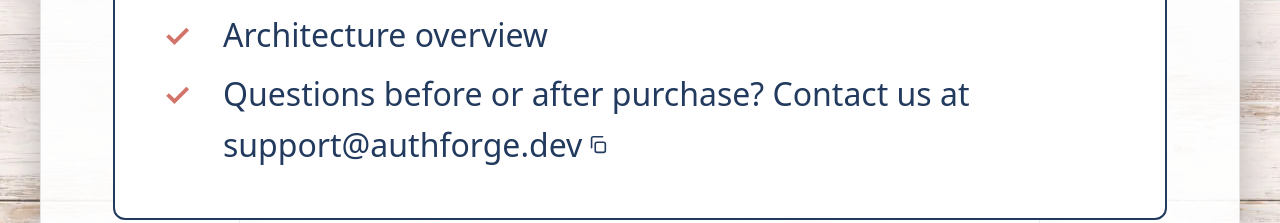
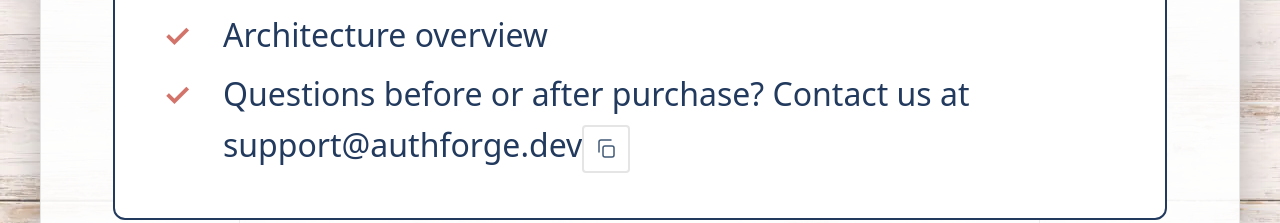
Before and after one commit to Grammeri/nextjs-landing, a Next.js app: page /products/authforge in a window 1280 px wide. Shown: the part 3160-3383 px from the top of the page. Built offline with nearby package versions, Linux system fonts and the light colour scheme.

Commit message:
fix: bring icons to standard

```diff
--- a/src/app/products/authforge/_components/CopySupportEmail.tsx
+++ b/src/app/products/authforge/_components/CopySupportEmail.tsx
@@ -1,8 +1,8 @@
 'use client';
 
-import { useEffect, useRef, useState } from 'react';
-import { CopyIcon } from '@/shared/ui/icons';
-import styles from '../page.module.css';
+import { useEffect, useRef } from 'react';
+import { copyIconDefinition, createIconElement } from '@/shared/ui/icons';
+import '@/app/[locale]/docs/authforge/_components/DocContent.module.css';
 
 const SUPPORT_EMAIL = 'support@authforge.dev';
 
@@ -24,10 +24,14 @@ async function copyToClipboard(value: string) {
 }
 
 export default function CopySupportEmail() {
-  const [copied, setCopied] = useState(false);
   const timeoutRef = useRef<number | null>(null);
+  const buttonRef = useRef<HTMLButtonElement | null>(null);
 
   useEffect(() => {
+    const button = buttonRef.current;
+    if (button && !button.querySelector('.docs-copy-icon')) {
+      button.appendChild(createIconElement(copyIconDefinition, 'docs-copy-icon'));
+    }
     return () => {
       if (timeoutRef.current) {
         window.clearTimeout(timeoutRef.current);
@@ -38,13 +42,17 @@ export default function CopySupportEmail() {
   const handleCopy = async () => {
     try {
       await copyToClipboard(SUPPORT_EMAIL);
-      setCopied(true);
+      if (buttonRef.current) {
+        buttonRef.current.setAttribute('data-copied', 'true');
+      }
       if (timeoutRef.current) {
         window.clearTimeout(timeoutRef.current);
       }
-      timeoutRef.current = window.setTimeout(() => setCopied(false), 1500);
+      timeoutRef.current = window.setTimeout(() => {
+        buttonRef.current?.removeAttribute('data-copied');
+      }, 1500);
     } catch {
-      setCopied(false);
+      buttonRef.current?.removeAttribute('data-copied');
     }
   };
 
@@ -52,17 +60,11 @@ export default function CopySupportEmail() {
     <>
       <button
         type="button"
-        className={styles.supportCopyButton}
+        className="docs-copy-button docs-copy-button--inline"
         onClick={handleCopy}
         aria-label="Copy support email"
-      >
-        <CopyIcon className={styles.supportCopyIcon} />
-      </button>
-      {copied ? (
-        <span className={styles.supportCopied} aria-live="polite">
-          Copied
-        </span>
-      ) : null}
+        ref={buttonRef}
+      ></button>
     </>
   );
 }
--- a/src/app/products/authforge/page.module.css
+++ b/src/app/products/authforge/page.module.css
@@ -135,51 +135,6 @@
   color: inherit;
 }
 
-.supportCopyButton {
-  display: inline-flex;
-  align-items: center;
-  justify-content: center;
-  width: var(--spacing-lg);
-  height: var(--spacing-lg);
-  padding: 0;
-  border: 1px solid transparent;
-  border-radius: var(--radius-sm);
-  background: transparent;
-  color: var(--color-product-text);
-  cursor: pointer;
-  transition:
-    color 0.2s ease,
-    background-color 0.2s ease,
-    border-color 0.2s ease;
-}
-
-.supportCopyButton:hover {
-  color: var(--color-accent);
-  background-color: var(--color-surface-muted);
-  border-color: var(--color-border);
-}
-
-.supportCopyButton:focus-visible {
-  outline: none;
-  box-shadow: var(--focus-ring);
-}
-
-.supportCopyIcon {
-  width: var(--spacing-xl);
-  height: var(--spacing-xl);
-  fill: none;
-  stroke: currentColor;
-  stroke-width: 1.75;
-  stroke-linecap: round;
-  stroke-linejoin: round;
-}
-
-.supportCopied {
-  color: var(--color-product-text-muted);
-  font-size: var(--font-size-sm);
-  line-height: var(--line-height-base);
-  opacity: 1;
-}
 
 .trustBlock li::before {
   color: var(--color-texas-red-soft);
--- a/src/shared/ui/icons/copy.tsx
+++ /dev/null
@@ -1,36 +0,0 @@
-import type { IconDefinition, IconNode, IconProps } from './types';
-import { LUCIDE_STROKE } from './lucide';
-
-export const copyIconDefinition: IconDefinition = {
-  viewBox: '0 0 24 24',
-  nodes: [
-    { tag: 'rect', attrs: { x: '9', y: '9', width: '11', height: '11', rx: '2' } },
-    { tag: 'path', attrs: { d: 'M5 15V5a2 2 0 0 1 2-2h10' } },
-  ],
-};
-
-const renderNodes = (nodes: IconNode[]) =>
-  nodes.map((node, index) => {
-    const Tag = node.tag;
-    return <Tag key={index} {...node.attrs} />;
-  });
-
-export function CopyIcon({ className, title }: IconProps) {
-  return (
-    <svg
-      className={className}
-      viewBox={copyIconDefinition.viewBox}
-      fill="none"
-      stroke="currentColor"
-      strokeWidth={LUCIDE_STROKE}
-      strokeLinecap="round"
-      strokeLinejoin="round"
-      aria-hidden={title ? undefined : true}
-      focusable="false"
-      role={title ? 'img' : 'presentation'}
-    >
-      {title ? <title>{title}</title> : null}
-      {renderNodes(copyIconDefinition.nodes)}
-    </svg>
-  );
-}
--- a/src/shared/ui/icons/index.ts
+++ b/src/shared/ui/icons/index.ts
@@ -1,11 +1,18 @@
 import type { IconDefinition, IconNode } from './types';
 import { LUCIDE_STROKE } from './lucide';
 
-export { CopyIcon, copyIconDefinition } from './copy';
 export { ExternalLinkIcon, externalLinkIconDefinition } from './external-link';
 export { CheckIcon, checkIconDefinition } from './check';
 export { CloseIcon, closeIconDefinition } from './close';
 export type { IconDefinition, IconNode, IconProps } from './types';
+
+export const copyIconDefinition: IconDefinition = {
+  viewBox: '0 0 24 24',
+  nodes: [
+    { tag: 'rect', attrs: { x: '9', y: '9', width: '11', height: '11', rx: '2' } },
+    { tag: 'path', attrs: { d: 'M5 15V5a2 2 0 0 1 2-2h10' } },
+  ],
+};
 
 const appendIconNodes = (svg: SVGSVGElement, nodes: IconNode[]) => {
   for (const node of nodes) {
```
